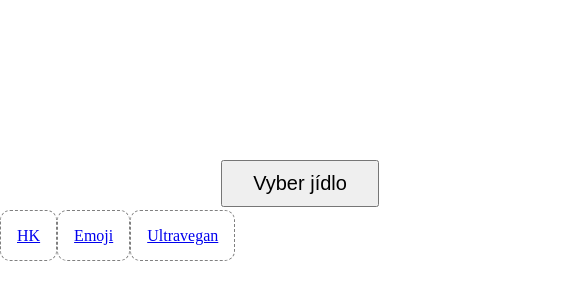
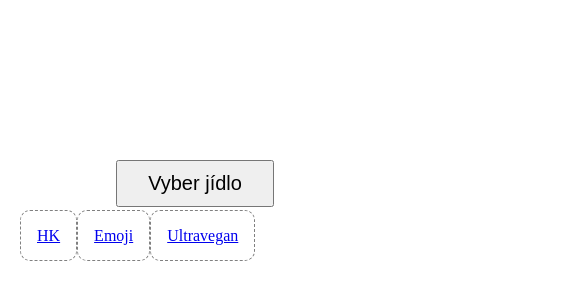
Before and after one commit to jirihofman/hungry-but-cannot-decide-what-to-order, a Next.js app: page / in a window 390 px wide. Shown: the part 260-560 px from the top of the page, 585 px wide, since content can reach past the window. Built offline with nearby package versions, Linux system fonts and the light colour scheme.

Commit message:
make it smaller for iphone

```diff
--- a/styles/global.css
+++ b/styles/global.css
@@ -5,7 +5,7 @@ body {
 
 #stage {
 	margin: 0 auto;
-	width: 600px;
+	width: 350px;
 	padding: 0 0 40px;
 }
 
@@ -24,7 +24,7 @@ body {
 
 #rotate {
 	margin: 0 auto 0;
-	width: 450px;
+	width: 300px;
 	height: 220px;
 	padding-top: 200px;
 	/* Ensure that we're in 3D space */
@@ -34,7 +34,7 @@ body {
 .ring {
 	margin: 0 auto;
 	height: 80px;
-	width: 390px;
+	width: 280px;
 	float: left;
 	transform-style: preserve-3d;
 
@@ -42,7 +42,7 @@ body {
 
 .slot {
 	position: absolute;
-	width: 390px;
+	width: 280px;
 	height: 80px;
 	box-sizing: border-box;
 	opacity: 0.9;
@@ -61,7 +61,7 @@ body {
 }
 
 .slot p {
-	font-size: 36px;
+	font-size: 24px;
 	font-weight: bold;
 	line-height: 80px;
 	margin: 0;
```
